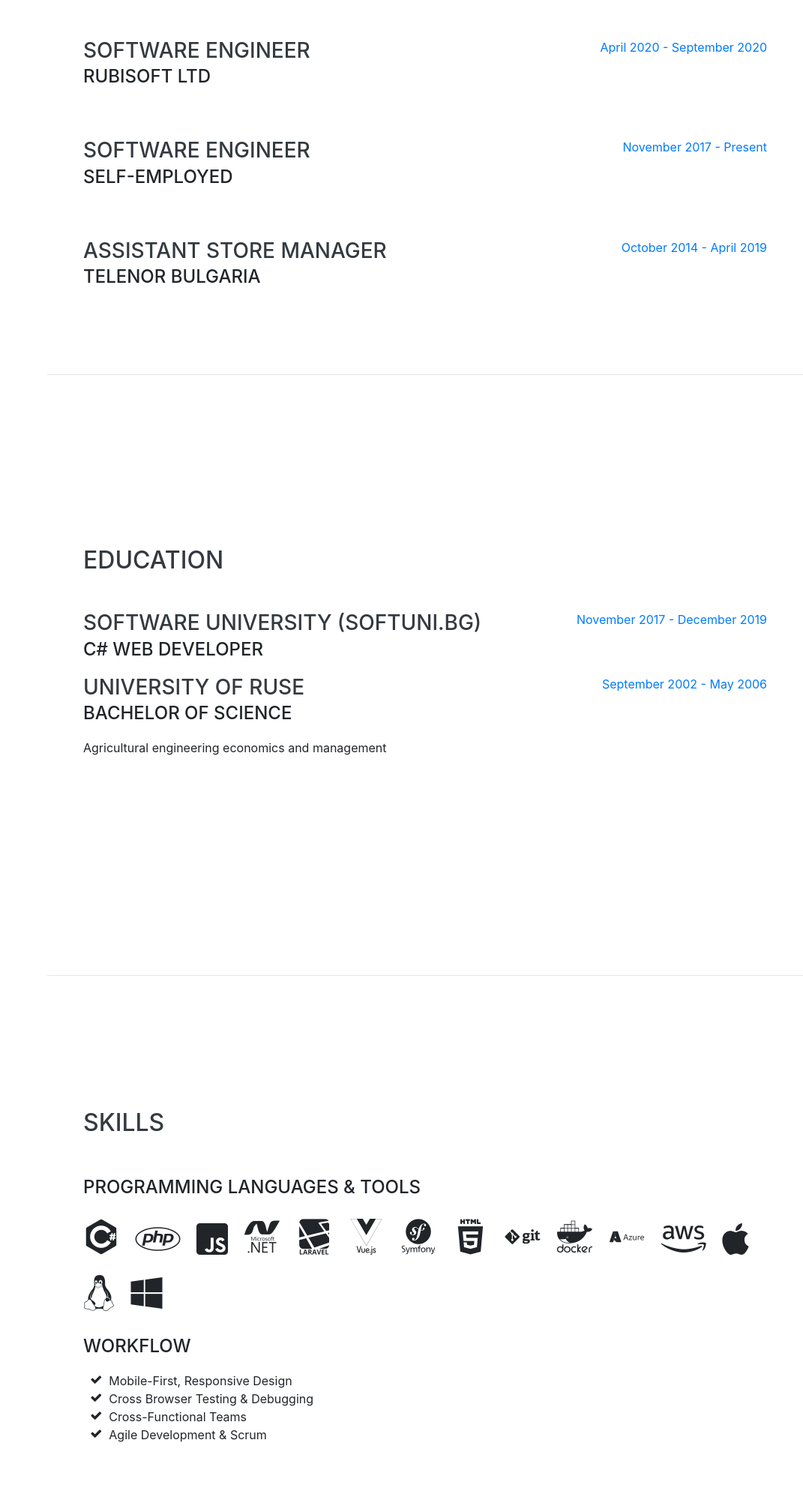
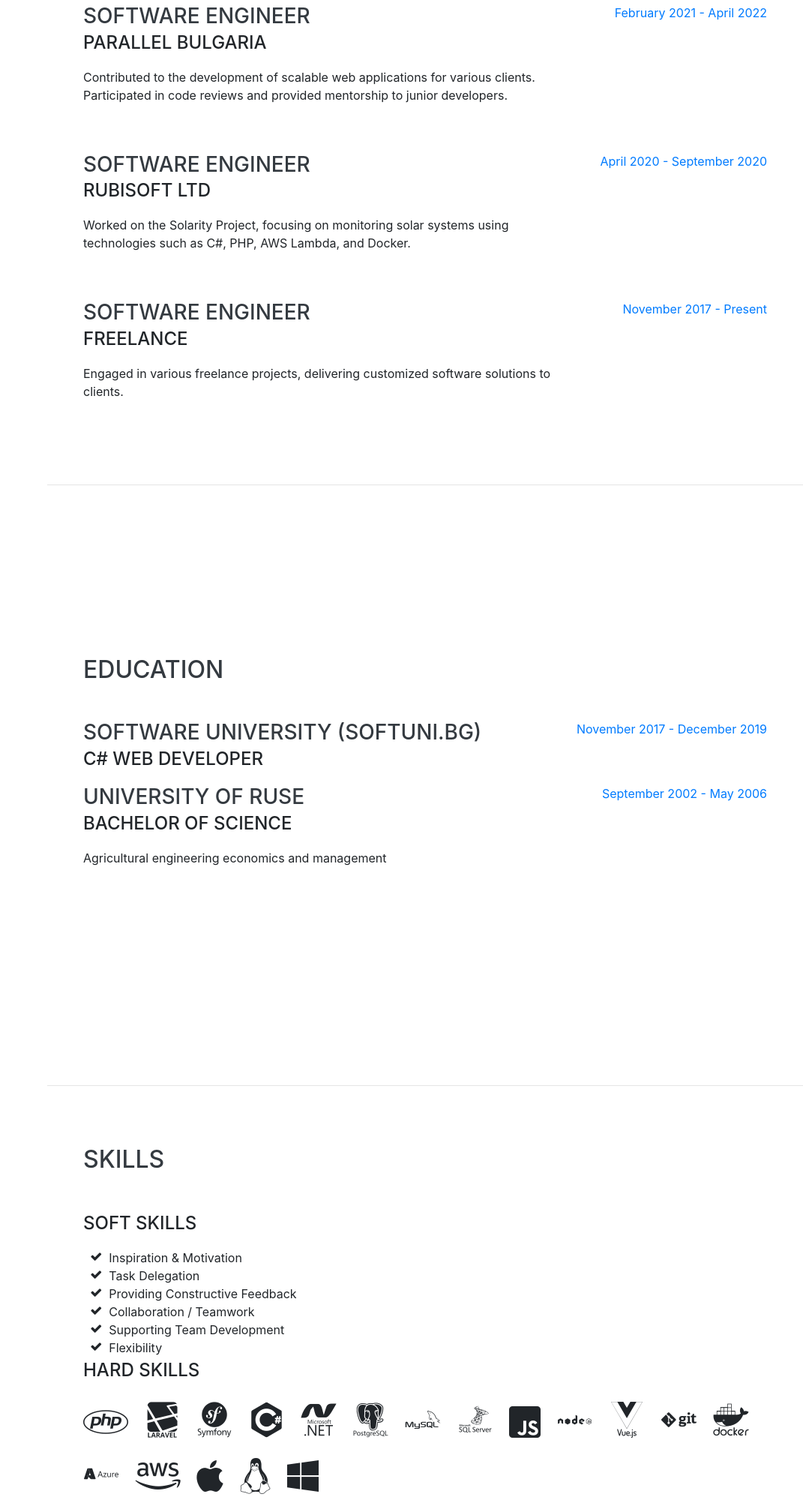
Before and after one commit to SimeonVSimeonov/SimeonVSimeonov.github.io, a website with bundled scripts: page index.html in a window 1280 px wide. Shown: the part 1152-3160 px from the top of the page at 75% size, without its empty margins (209-1280 px from the left). Built offline with nearby package versions, Linux system fonts and the light colour scheme; a web font is replaced by a local one.

Commit message:
update 03.02.2025.1

```diff
--- a/index.html
+++ b/index.html
@@ -8,7 +8,7 @@
     <meta name="description" content="">
     <meta name="author" content="">
 
-    <title>Simeonoff Resume</title>
+    <title>Simeonoff</title>
 
     <!-- Bootstrap core CSS -->
     <link href="vendor/bootstrap/css/bootstrap.min.css" rel="stylesheet">
@@ -114,7 +114,9 @@
                 <div class="resume-content">
                     <h3 class="mb-0">Team Lead | Software Engineer</h3>
                     <div class="subheading mb-3">1ForFit</div>
-                    <p></p>
+                    <p>Developed and maintained software solutions to enhance fitness tracking and user engagement.
+                        Collaborated with cross-functional teams to implement new features and optimize existing ones.
+                    </p>
                 </div>
                 <div class="resume-date text-md-right">
                     <span class="text-primary">May 2022 - January 2025</span>
@@ -125,7 +127,9 @@
                 <div class="resume-content">
                     <h3 class="mb-0">Software Engineer</h3>
                     <div class="subheading mb-3">Parallel Bulgaria</div>
-                    <p></p>
+                    <p>Contributed to the development of scalable web applications for various clients.
+                        Participated in code reviews and provided mentorship to junior developers.
+                    </p>
                 </div>
                 <div class="resume-date text-md-right">
                     <span class="text-primary">February 2021 - April 2022</span>
@@ -136,7 +140,9 @@
                 <div class="resume-content">
                     <h3 class="mb-0">Software Engineer</h3>
                     <div class="subheading mb-3">Rubisoft ltd</div>
-                    <p></p>
+                    <p>Worked on the Solarity Project, focusing on monitoring solar systems using technologies
+                        such as C#, PHP, AWS Lambda, and Docker.
+                    </p>
                 </div>
                 <div class="resume-date text-md-right">
                     <span class="text-primary">April 2020 - September 2020</span>
@@ -146,22 +152,11 @@
             <div class="resume-item d-flex flex-column flex-md-row justify-content-between mb-5">
                 <div class="resume-content">
                     <h3 class="mb-0">Software Engineer</h3>
-                    <div class="subheading mb-3">Self-Employed</div>
-                    <p></p>
+                    <div class="subheading mb-3">Freelance</div>
+                    <p>Engaged in various freelance projects, delivering customized software solutions to clients.</p>
                 </div>
                 <div class="resume-date text-md-right">
                     <span class="text-primary">November 2017 - Present</span>
-                </div>
-            </div>
-
-            <div class="resume-item d-flex flex-column flex-md-row justify-content-between mb-5">
-                <div class="resume-content">
-                    <h3 class="mb-0">Assistant Store Manager</h3>
-                    <div class="subheading mb-3">Telenor Bulgaria</div>
-                    <p></p>
-                </div>
-                <div class="resume-date text-md-right">
-                    <span class="text-primary">October 2014 - April 2019</span>
                 </div>
             </div>
 
@@ -207,31 +202,68 @@
         <div class="w-100">
             <h2 class="mb-5">Skills</h2>
 
-            <div class="subheading mb-3">Programming Languages &amp; Tools</div>
+            <div class="subheading mb-3">Soft Skills</div>
+            <ul class="fa-ul mb-0">
+                <li>
+                    <i class="fa-li fa fa-check"></i>
+                    Inspiration &amp; Motivation
+                </li>
+                <li>
+                    <i class="fa-li fa fa-check"></i>
+                    Task Delegation
+                </li>
+                <li>
+                    <i class="fa-li fa fa-check"></i>
+                    Providing Constructive Feedback
+                </li>
+                <li>
+                    <i class="fa-li fa fa-check"></i>
+                    Collaboration / Teamwork
+                </li>
+                <li>
+                    <i class="fa-li fa fa-check"></i>
+                    Supporting Team Development
+                </li>
+                <li>
+                    <i class="fa-li fa fa-check"></i>
+                    Flexibility
+                </li>
+            </ul>
+
+            <div class="subheading mb-3">Hard Skills</div>
             <ul class="list-inline dev-icons">
+                <li class="list-inline-item">
+                    <i class="fab fa-php"></i>
+                </li>
+                <li class="list-inline-item">
+                    <i class="devicon-laravel-plain-wordmark"></i>
+                </li>
+                <li class="list-inline-item">
+                    <i class="devicon-symfony-original-wordmark"></i>
+                </li>
                 <li class="list-inline-item">
                     <i class="devicon-csharp-plain"></i>
                 </li>
                 <li class="list-inline-item">
-                    <i class="fab fa-php"></i>
+                    <i class="devicon-dot-net-plain-wordmark"></i>
+                </li>
+                <li class="list-inline-item">
+                    <i class="devicon-postgresql-plain-wordmark"></i>
+                </li>
+                <li class="list-inline-item">
+                    <i class="devicon-mysql-plain-wordmark"></i>
+                </li>
+                <li class="list-inline-item">
+                    <i class="devicon-microsoftsqlserver-plain-wordmark"></i>
                 </li>
                 <li class="list-inline-item">
                     <i class="fab fa-js-square"></i>
                 </li>
                 <li class="list-inline-item">
-                    <i class="devicon-dot-net-plain-wordmark"></i>
-                </li>
-                <li class="list-inline-item">
-                    <i class="devicon-laravel-plain-wordmark"></i>
+                    <i class="devicon-nodejs-plain-wordmark"></i>
                 </li>
                 <li class="list-inline-item">
                     <i class="devicon-vuejs-plain-wordmark"></i>
-                </li>
-                <li class="list-inline-item">
-                    <i class="devicon-symfony-original-wordmark"></i>
-                </li>
-                <li class="list-inline-item">
-                    <i class="devicon-html5-plain-wordmark"></i>
                 </li>
                 <li class="list-inline-item">
                     <i class="devicon-git-plain-wordmark"></i>
@@ -287,7 +319,7 @@
                 <div class="resume-content">
                     <h3 class="mb-0">ERP System</h3>
                     <a>ERP Project</a>
-                    <div class="subheading mb-3">Private Customer</div>
+                    <div class="subheading mb-3">Freelance Simeonoff</div>
                     <p>Technologies: Laravel, MySQL, VueJS, Docker, JSON</p>
                     <p>About: ERP System for chain stores</p>
                 </div>
@@ -299,7 +331,7 @@
                 <div class="resume-content">
                     <h3 class="mb-0">IoT City</h3>
                     <a>IoT City Project</a>
-                    <div class="subheading mb-3">Private Customer</div>
+                    <div class="subheading mb-3">Freelance</div>
                     <p>Technologies: Laravel, MySQL, VueJS, Docker, MQTT, NodeJS, JSON</p>
                     <p>About: System for managing and monitoring IoT devices. Smart solutions and services.</p>
                 </div>
@@ -311,7 +343,7 @@
                 <div class="resume-content">
                     <h3 class="mb-0">Museum Narrator</h3>
                     <a>Museum CMS Project</a>
-                    <div class="subheading mb-3">Private Customer</div>
+                    <div class="subheading mb-3">Freelance</div>
                     <p>Technologies: Laravel, MariaDB, VueJS, Docker, JSON</p>
                     <p>About: System for managing museum exponents.</p>
                 </div>
@@ -345,7 +377,7 @@
             </div>
             <div class="resume-item d-flex flex-column flex-md-row justify-content-between mb-5">
                 <div class="resume-content">
-                    <h3 class="mb-0">BankCloud - platform for financial products</h3>
+                    <h3 class="mb-0">BankCloud - platform for financial products (Concept Project)</h3>
                     <a href="https://github.com/SimeonVSimeonov/BankCloud">Source Code</a>
                     <br>
                     <a href="https://bankcloud.azurewebsites.net/">BankCloud Web application</a>
@@ -366,6 +398,9 @@
     <section class="resume-section p-3 p-lg-5 d-flex align-items-center" id="awards">
         <div class="w-100">
             <h2 class="mb-5">Awards &amp; Certifications</h2>
+            <p>Completed comprehensive courses in C# development, web basics, OOP, databases,
+                and software technologies.
+            </p>
             <ul class="fa-ul mb-0">
                 <li>
                     <i class="fa-li fa fa-award text-info"></i>
```
